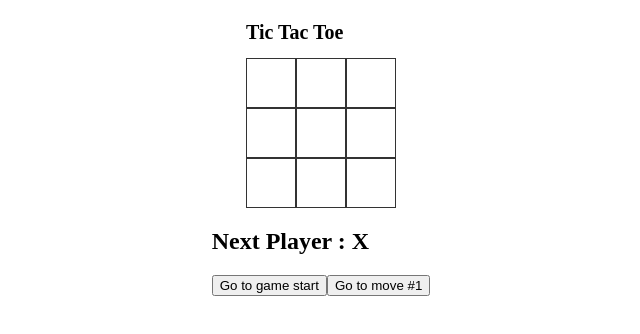
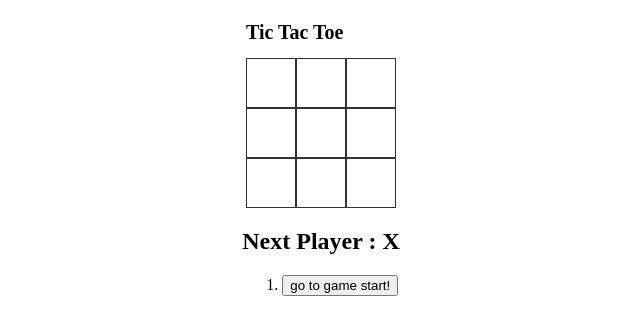
Before and after one commit to joywhy/miniProject, a React (Create React App) app in the folder tictactoe/: page / in a window 1280 px wide. Shown: the top 334 px of the page, without its empty margins (319-959 px from the left). Built offline with nearby package versions, Linux system fonts and the light colour scheme.

Commit message:
feat: stepNumber에 따른 history 상태 변경하기

```diff
--- a/tictactoe/src/App.js
+++ b/tictactoe/src/App.js
@@ -5,15 +5,21 @@ import { useState } from 'react';
 function App() {
   const [history, setHistory] = useState([{ squares: Array(9).fill(null) }]);
   const [xisNext, setXisNext] = useState(true);
-  const currentSquares = history[history.length - 1].squares;
 
+  const [stepNumber, setStepNumber] = useState(0);
+  const currentSquares = history[stepNumber].squares;
   const handleClick = (i) => {
+    const newHistory = history.slice(0, stepNumber + 1);
+    const newCurrent = newHistory[newHistory.length - 1];
+    const newSquares = newCurrent.squares.slice();
+
     if (winner || currentSquares[i]) return;
+    // history 그만큼 삭제한 복사본
 
-    const newSquares = currentSquares.slice();
     newSquares[i] = xisNext ? 'X' : 'O';
-    setHistory([...history, { squares: newSquares }]);
+    setHistory([...newHistory, { squares: newSquares }]);
     setXisNext(!xisNext);
+    setStepNumber(newHistory.length);
   };
 
   const calculateWinner = (squares) => {
@@ -52,7 +58,12 @@ function App() {
   return (
     <div className="app">
       <Board onClick={(i) => handleClick(i)} squares={currentSquares} />
-      <Controller status={status} />
+      <Controller
+        status={status}
+        history={history}
+        setXisNext={setXisNext}
+        setStepNumber={setStepNumber}
+      />
     </div>
   );
 }
--- a/tictactoe/src/component/Controller.js
+++ b/tictactoe/src/component/Controller.js
@@ -1,11 +1,24 @@
 import React from 'react';
 
-const Controller = ({ status }) => {
+const Controller = ({ status, history, setStepNumber, setXisNext }) => {
+  function jumpTo(i) {
+    setStepNumber(i);
+
+    setXisNext(i % 2 === 0);
+  }
+
+  const moves = history.map((el, idx) => {
+    const desc = idx ? `go to move # ${idx}` : `go to game start!`;
+    return (
+      <li key={el + idx}>
+        <button onClick={() => jumpTo(idx)}>{desc}</button>
+      </li>
+    );
+  });
   return (
     <div>
       <h2>{status}</h2>
-      <button>Go to game start</button>
-      <button>Go to move #1</button>
+      <ol>{moves}</ol>
     </div>
   );
 };
```
